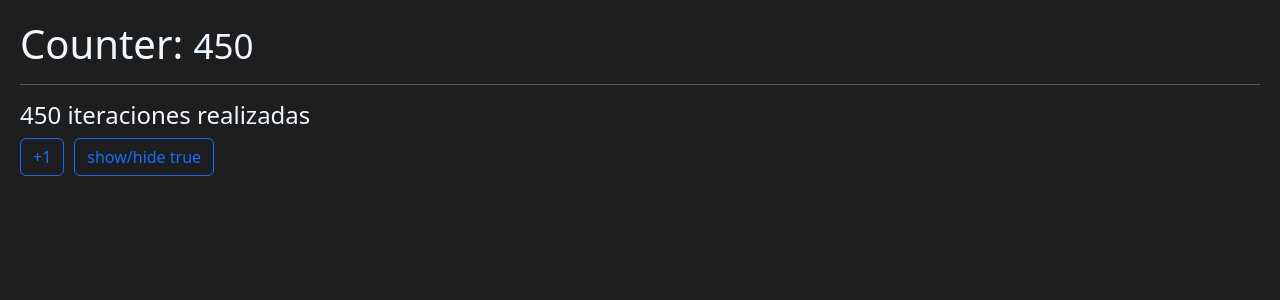
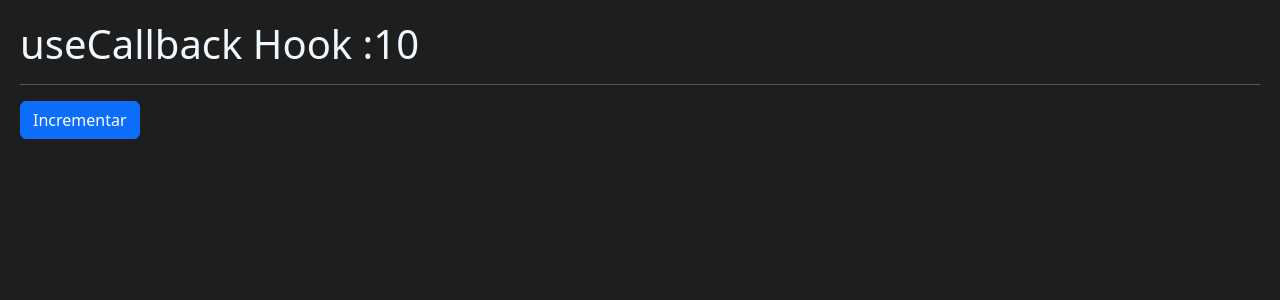
Before and after one commit to sebaswing/react_05_hook_app, a React (Vite) app in the folder hook_app/: page / in a window 1280 px wide. Shown: the top 300 px of the page. Built offline with nearby package versions, Linux system fonts and the light colour scheme.

Commit message:
Add: useCallback Hook

```diff
--- /dev/null
+++ b/hook_app/src/06-memos/CallbackHook.jsx
@@ -0,0 +1,27 @@
+import React, {useCallback, useState } from 'react'
+import { ShowIncrement } from './ShowIncrement';
+
+export const CallbackHook = () => {
+    const [counter, setCounter] = useState(10);
+
+    const incrementFather = useCallback(
+      () => {
+        setCounter((value) => value + 1);
+      },
+      [],
+    )
+
+
+    // const incrementFather = (num) => {
+    //     setCounter( counter + 1);
+    // };
+
+    return (
+    <>
+        <h1>useCallback Hook :{counter}</h1>
+        <hr />
+
+        <ShowIncrement increment={incrementFather} />
+    </>
+  )
+}
--- /dev/null
+++ b/hook_app/src/06-memos/ShowIncrement.jsx
@@ -0,0 +1,18 @@
+import React from 'react';
+
+
+export const ShowIncrement = React.memo(({increment}) => {
+
+    console.log('Me volví a generar :(');
+
+    return (
+        <button className='btn btn-primary'
+
+        onClick={
+            () =>{ increment();
+        }}
+        >
+            Incrementar
+        </button>
+    )
+});
--- a/hook_app/src/main.jsx
+++ b/hook_app/src/main.jsx
@@ -10,7 +10,8 @@ import './index.css'
 // import { FocusScreen } from './04-useRef/FocusScreen.jsx'
 // import { Layout } from './05-useLayoutEffect/Layout.jsx'
 // import { Memorize } from './06-memos/Memorize'
-import { MemorHook } from './06-memos/MemoHook'
+// import { MemorHook } from './06-memos/MemoHook'
+import { CallbackHook } from './06-memos/CallbackHook'
 createRoot(document.getElementById('root')).render(
   // <StrictMode>
     // {/* <HooksApp /> */}
@@ -21,6 +22,7 @@ createRoot(document.getElementById('root')).render(
         // <FocusScreen />
         // <Layout />
         // <Memorize />
-        <MemorHook />
+        // <MemorHook />
+        <CallbackHook />
   // </StrictMode>,
 )
```
